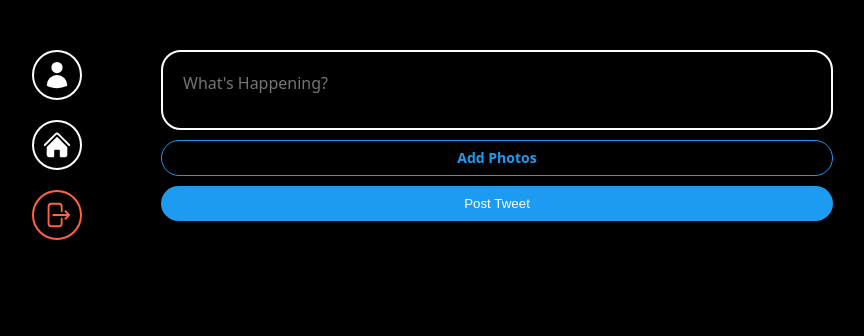
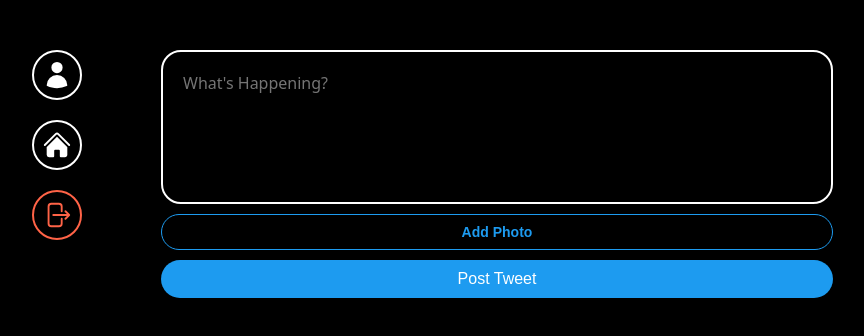
Before and after one commit to LeeDoyun25/nwitterclass, a React (Vite) app: page / in a window 1280 px wide. Shown: the top 336 px of the page, without its empty margins (237-1101 px from the left). Built offline with nearby package versions, Linux system fonts and the light colour scheme; no server answers; the database is empty; sample sign-in values are in the browser's storage.

Commit message:
after class #4

```diff
--- a/src/App.tsx
+++ b/src/App.tsx
@@ -8,7 +8,7 @@
 import reset from "styled-reset";
 import { useEffect, useState } from "react";
 import LoadingScreen from "./components/loadingscreen";
-import { auth } from "./routes/firebase";
+import { auth } from "./firebase";
 import ProtectedRoute from "./components/protected-route";
 const Wrapper=styled.div`
 height:100%;
--- a/src/components/githubbtn.tsx
+++ b/src/components/githubbtn.tsx
@@ -1,6 +1,6 @@
 import { GithubAuthProvider, signInWithPopup } from "firebase/auth";
 import styled from "styled-components"
-import { auth } from "../routes/firebase";
+import { auth } from "../firebase";
 import { useNavigate } from "react-router-dom";
 
 const Button=styled.span`
--- a/src/components/layout.tsx
+++ b/src/components/layout.tsx
@@ -1,6 +1,6 @@
 import { Link, Outlet, useNavigate } from "react-router-dom";
 import styled from "styled-components";
-import { auth } from "../routes/firebase";
+import { auth } from "../firebase";
 const Wrapper=styled.div`
 display:grid;
 gap: 20px;
--- a/src/components/posttweetform.tsx
+++ b/src/components/posttweetform.tsx
@@ -1,4 +1,8 @@
+import { addDoc, collection, updateDoc } from "firebase/firestore";
+import { useState } from "react";
 import styled from "styled-components";
+import { auth, db, storage } from "../firebase";
+import { getDownloadURL, ref, uploadBytes } from "firebase/storage";
 const Form=styled.form`
 display:flex;
 flex-direction:column;
@@ -8,6 +12,7 @@
 border: 2px solid white;
 padding: 20px;
 border-radius: 20px;
+font-family: system-ui, -apple-system, BlinkMacSystemFont, 'Segoe UI', Roboto, Oxygen, Ubuntu, Cantarell, 'Open Sans', 'Helvetica Neue', sans-serif;
 font-size:16px;
 color: white;
 background-color: black;
@@ -29,8 +34,8 @@
 border-radius: 20px;
 border: 1px solid #1d9bf0;
 font-size: 14px;
-font-family: system-ui, -apple-system, BlinkMacSystemFont, 'Segoe UI', Roboto, Oxygen, Ubuntu, Cantarell, 'Open Sans', 'Helvetica Neue', sans-serif;
 font-weight: 600;
+font-family: sans-serif;
 cursor: pointer;
 `;
 const AttachFileInput=styled.input`display:none;`;
@@ -40,12 +45,59 @@
 border: none;
 padding: 10px 0px;
 border-radius:20px;
+font-size: 16px;
+cursor: pointer;
+&:hover,:active{
+    opacity: 0.9;
+}
 `;
 export default function PostTweetForm(){
-    return <Form>
-        <TextArea placeholder="What's Happening?"/>
-        <AttachFileBtn htmlFor="file">Add Photos</AttachFileBtn>
-        <AttachFileInput id="file" type="file" accept="image/"/>
-        <SubmitBtn type="submit" value='Post Tweet'/>
+    const [isLoading,setLoading]=useState(false);
+    const [tweet,setTweet]=useState('');
+    const [file,setFile]=useState<File|null>(null);
+    const onchange=(e:React.ChangeEvent<HTMLTextAreaElement>)=>{
+        setTweet(e.target.value);
+    };
+    const onFilechange=(e:React.ChangeEvent<HTMLInputElement>)=>{
+        const {files}=e.target;
+        if (files&&files.length===1){
+            setFile(files[0]);
+        };
+    };
+    const onsubmit=async (e:React.FormEvent<HTMLFormElement>)=>{
+        e.preventDefault();
+        const currentuser=auth.currentUser;
+        if(!currentuser||isLoading||tweet===''||tweet.length>180){
+            return;
+        };
+        try{
+            setLoading(true);
+            const doc=await addDoc(collection(db,"tweets"),{
+                tweet,
+                createdAt:Date.now(),
+                username:currentuser.displayName||'Anonymous',
+                userId:currentuser.uid,
+            });
+            if (file){
+                const locationRef=ref(storage,`tweets/${currentuser.uid}/${doc.id}`);
+                const result=await uploadBytes(locationRef,file);
+                const url=await getDownloadURL(result.ref);
+                await updateDoc(doc,{
+                    photo:url,
+                });
+            };
+            setTweet('');
+            setFile(null);
+        } catch(e){
+            console.log(e);
+        } finally{
+            setLoading(false);
+        }
+    };
+    return <Form onSubmit={onsubmit}>
+        <TextArea required rows={5} maxLength={400} onChange={onchange} value={tweet} placeholder="What's Happening?"/>
+        <AttachFileBtn htmlFor="file">{file?'Photo Added✅':'Add Photo'}</AttachFileBtn>
+        <AttachFileInput onChange={onFilechange} id="file" type="file" accept="image/"/>
+        <SubmitBtn type="submit" value={isLoading?'Posting....':'Post Tweet'}/>
     </Form>
 };
--- a/src/components/protected-route.tsx
+++ b/src/components/protected-route.tsx
@@ -1,5 +1,5 @@
 import { Navigate } from "react-router-dom";
-import { auth } from "../routes/firebase";
+import { auth } from "../firebase";
 export default function ProtectedRoute({children}:{children:React.ReactNode}){
     const user=auth.currentUser;
     if (!user){
--- /dev/null
+++ b/src/components/timeline.tsx
@@ -0,0 +1,46 @@
+import { collection, limit, onSnapshot, orderBy, query } from "firebase/firestore";
+import { useEffect, useState } from "react";
+import styled from "styled-components";
+import { db } from "../firebase";
+import Tweet from "./tweet";
+import { Unsubscribe } from "firebase/auth";
+export interface ITweet{
+    id:string;
+    photo?:string;
+    username:string;
+    userId:string;
+    tweet:string;
+    createdAt:number;
+};
+const Wrapper=styled.div`
+display: flex;
+gap: 10px;
+flex-direction: column;
+overflow-y: scroll;
+`;
+export default function Timeline(){
+    let unsubscribe:Unsubscribe|null=null;
+    const [tweets,setTweets]=useState<ITweet[]>([]);
+    useEffect(()=>{
+        const fetchTweets=async()=>{
+            const TweetsQuery=query(collection(db,'tweets'),orderBy('createdAt','desc'),limit(65));
+            // const snapshot=await getDocs(TweetsQuery);
+            // const Tweets=snapshot.docs.map(doc=>{
+            //     const {tweet,createdAt,photo,username,userId}=doc.data();
+            //     return {tweet,createdAt,photo,username,userId,id:doc.id}
+            // });
+            unsubscribe=await onSnapshot(TweetsQuery,(snapshot)=>{
+                const Tweets=snapshot.docs.map(doc=>{
+                    const {tweet,createdAt,photo,username,userId}=doc.data();
+                    return {tweet,createdAt,photo,username,userId,id:doc.id};
+                });
+                setTweets(Tweets);
+            })
+        };
+        fetchTweets();
+        return ()=>{
+            unsubscribe&&unsubscribe();
+        };
+    },[]);
+    return <Wrapper>{tweets.map(tweet=><Tweet key={tweet.id} {...tweet}/>)}</Wrapper>
+};
--- /dev/null
+++ b/src/components/tweet.tsx
@@ -0,0 +1,64 @@
+import styled from "styled-components";
+import { ITweet } from "./timeline";
+import { auth, db, storage } from "../firebase";
+import { deleteDoc, doc } from "firebase/firestore";
+import { deleteObject, ref } from "firebase/storage";
+const Wrapper=styled.div`
+display: grid;
+grid-template-columns: 3fr 1fr;
+padding: 20px;
+border: 1px solid rgba(255,255,255,0.5);
+border-radius: 50px;
+`;
+const Column=styled.div``;
+const Photo=styled.img`
+width: 100px;
+border-radius: 15px;
+height: 100px;
+`;
+const UserName=styled.span`
+font-weight: 600;
+font-size: 15px;
+`;
+const Payload=styled.p`
+margin: 10px 0px;
+font-size: 18px;
+`;
+const DeleteBtn=styled.button`
+background-color: tomato;
+color: white;
+font-weight: 600;
+border: 0;
+font-size: 12px;
+padding: 5px 10px;
+text-transform: uppercase;
+border-radius: 5px;
+cursor: pointer;
+`;
+export default function Tweet({username,photo,tweet,userId,id}:ITweet){
+    const user=auth.currentUser;
+    const ondelete=async()=>{
+        const check=confirm('Do you REALLY want to DELETE THIS TWEET?');
+        if(!check||user?.uid!==userId){
+            return;
+        };
+        try {
+            await deleteDoc(doc(db,'tweets',id));
+            if (photo){
+                const photoRef=ref(storage,`tweets/${user.uid}/${id}`);
+                await deleteObject(photoRef);
+            };
+        } catch(e){
+            console.log(e);
+        } finally{};
+    };
+    return (<Wrapper><Column>
+    <UserName>{username}</UserName>
+    <Payload>{tweet}</Payload>
+    {user?.uid===userId?<DeleteBtn onClick={ondelete}>Delete</DeleteBtn>:null}
+</Column>
+<Column>
+{photo?<Photo src={photo}/>:null}
+</Column>
+</Wrapper> )
+};
--- a/src/routes/firebase.ts
+++ b/src/firebase.ts
@@ -1,5 +1,7 @@
 import { initializeApp } from "firebase/app";
-import { getAuth } from 'firebase/auth'
+import { getAuth } from 'firebase/auth';
+import { getStorage } from "firebase/storage";
+import { getFirestore } from "firebase/firestore";
 const firebaseConfig = {
   apiKey: "AIzaSyBzaQZsVd3F7vcs6RA4uiEmcvHbJb1z9mg",
   authDomain: "nwitterclass.firebaseapp.com",
@@ -10,3 +12,5 @@
 };
 const app = initializeApp(firebaseConfig);
 export const auth=getAuth(app);
+export const storage=getStorage(app);
+export const db=getFirestore(app);
--- a/src/routes/createaccount.tsx
+++ b/src/routes/createaccount.tsx
@@ -1,6 +1,6 @@
 import { createUserWithEmailAndPassword, updateProfile } from "firebase/auth";
 import { useState } from "react";
-import { auth } from "./firebase";
+import { auth } from "../firebase";
 import { Link, useNavigate } from "react-router-dom";
 import { FirebaseError } from "firebase/app";
 import { Error, Input, Switcher, Title, Wrapper,Form } from "../components/authcomponent";
--- a/src/routes/home.tsx
+++ b/src/routes/home.tsx
@@ -1,6 +1,12 @@
 import styled from "styled-components";
 import PostTweetForm from "../components/posttweetform";
-const Wrapper=styled.div``;
+import Timeline from "../components/timeline";
+const Wrapper=styled.div`
+display: grid;
+gap: 50px;
+overflow-y: scroll;
+grid-template-rows: 1fr 5fr;
+`;
 export default function Home(){
-    return <Wrapper><PostTweetForm/></Wrapper>;
+    return <Wrapper><PostTweetForm/><Timeline/></Wrapper>;
 };
--- a/src/routes/login.tsx
+++ b/src/routes/login.tsx
@@ -2,7 +2,7 @@
 import { Link, useNavigate } from "react-router-dom";
 import { FirebaseError } from "firebase/app";
 import { signInWithEmailAndPassword } from "firebase/auth";
-import { auth } from "./firebase";
+import { auth } from "../firebase";
 import { Error, Input, Switcher, Title, Wrapper,Form } from "../components/authcomponent";
 import GithubBtn from "../components/githubbtn";
 export default function Create_Account(){
```
